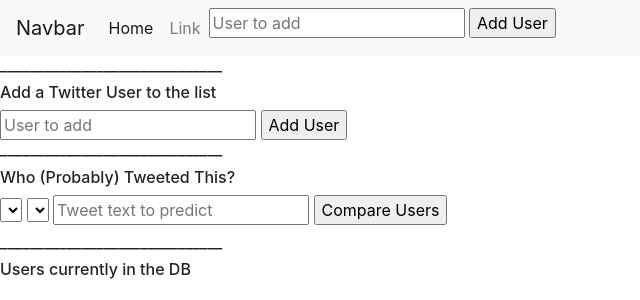
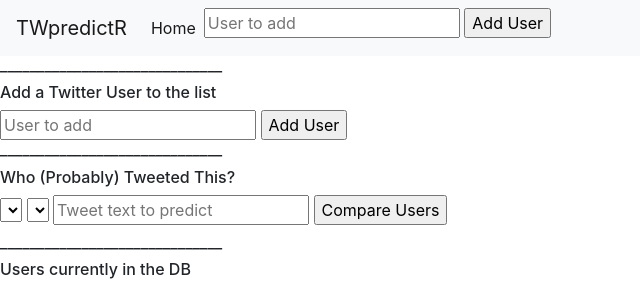
Before and after one commit to ed-chin-git/TWpredictR, a Flask app: page / in a window 1280 px wide. Shown: the top 300 px of the page, without its empty margins (0-640 px from the left). Run offline with Flask 2, Linux system fonts and the light colour scheme; data that the repository does not hold is empty; some libraries are stand-ins or nearby versions.

Commit message:
base.html

```diff
--- a/TWpred/templates/base.html
+++ b/TWpred/templates/base.html
@@ -8,8 +8,10 @@
 
   <!-- Bootstrap CSS -->
   <link rel="stylesheet" href="https://stackpath.bootstrapcdn.com/bootstrap/4.1.3/css/bootstrap.min.css" integrity="sha384-MCw98/SFnGE8fJT3GXwEOngsV7Zt27NXFoaoApmYm81iuXoPkFOJwJ8ERdknLPMO" crossorigin="anonymous">
+
+  <!-- Top Navigation bar -->
   <nav class="navbar navbar-expand-lg navbar-light bg-light">
-    <a class="navbar-brand" href="#">Navbar</a>
+    <a class="navbar-brand" href="#">TWpredictR</a>
     <button class="navbar-toggler" type="button" data-toggle="collapse" data-target="#navbarSupportedContent" aria-controls="navbarSupportedContent" aria-expanded="false" aria-label="Toggle navigation">
       <span class="navbar-toggler-icon"></span>
     </button>
@@ -18,9 +20,6 @@
       <ul class="navbar-nav mr-auto">
         <li class="nav-item active">
           <a class="nav-link" href="#">Home <span class="sr-only">(current)</span></a>
-        </li>
-        <li class="nav-item">
-          <a class="nav-link" href="#">Link</a>
         </li>
         <form action="/user" method="post">
           <input type="text" name="user_name" placeholder="User to add">
```
